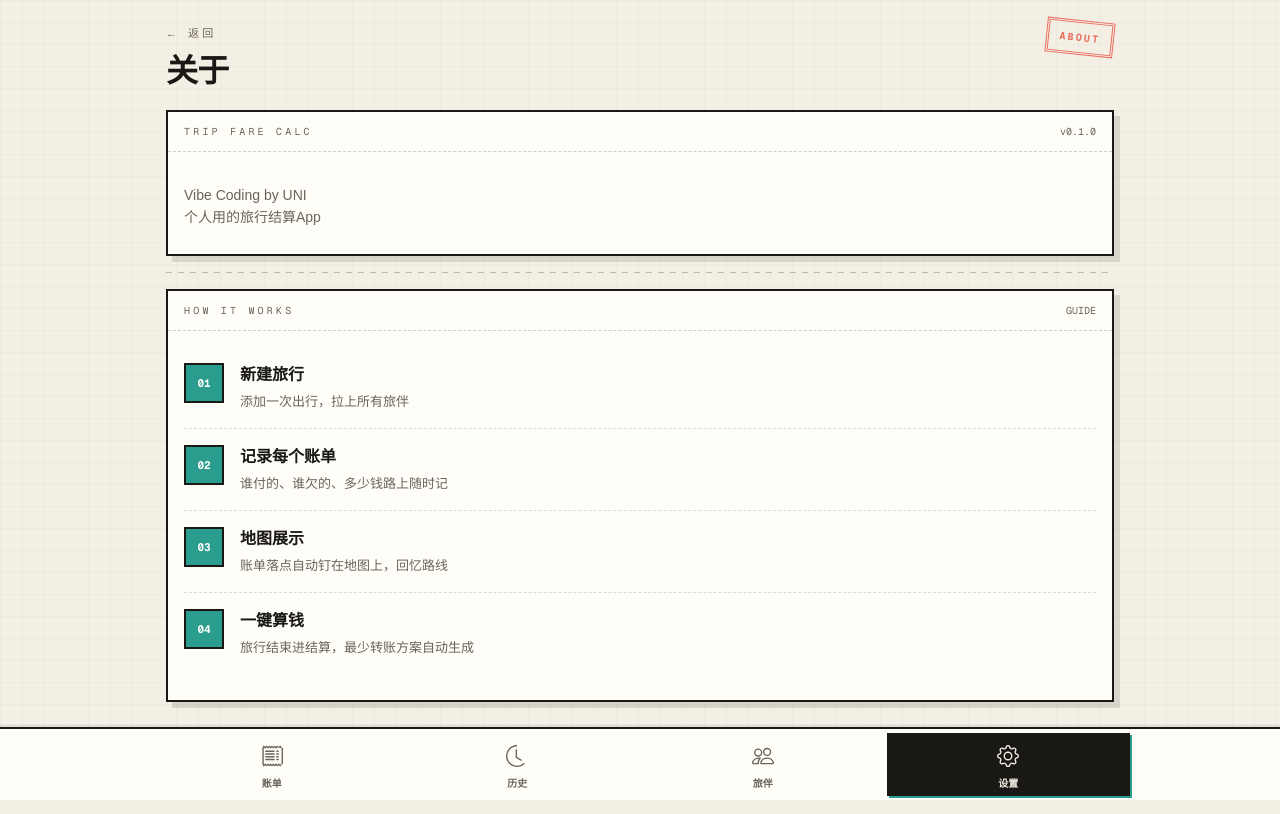
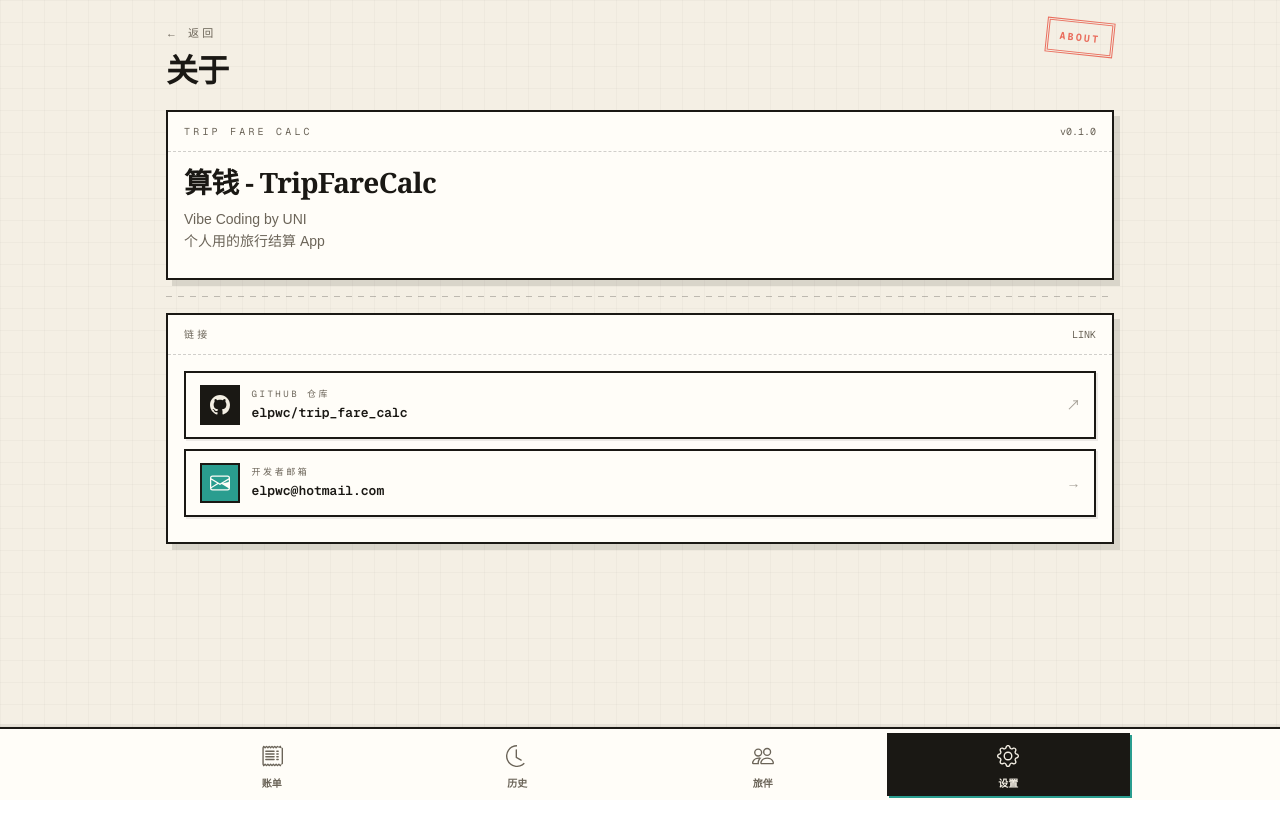
Before and after one commit to elpwc/trip_fare_calc, a Next.js app: page /user/about in a window 1280 px wide. Built offline with nearby package versions, Linux system fonts and the light colour scheme.

Commit message:
feat: about page

```diff
--- a/app/globals.css
+++ b/app/globals.css
@@ -127,6 +127,64 @@ html.dark .settings-ticket-hole {
 
 html.dark .settings-perforation {
 	background-image: repeating-linear-gradient(90deg, #f4efe4 0 6px, transparent 6px 12px);
+}
+
+.about-link-card {
+	display: flex;
+	align-items: center;
+	gap: 0.75rem;
+	padding: 0.75rem 0.85rem;
+	text-decoration: none;
+	transition: transform 0.12s ease, box-shadow 0.12s ease, background 0.12s ease;
+	@apply border-2 border-[#1a1814] bg-[#fffdf8] text-[#1a1814] dark:border-[#f4efe4] dark:bg-[#1c1a18] dark:text-[#f4efe4];
+	box-shadow: 2px 2px 0 rgba(26, 24, 20, 0.08);
+}
+
+html.dark .about-link-card {
+	box-shadow: 2px 2px 0 rgba(244, 239, 228, 0.06);
+}
+
+.about-link-card:hover {
+	transform: translate(-1px, -1px);
+	box-shadow: 3px 3px 0 rgba(26, 24, 20, 0.1);
+}
+
+html.dark .about-link-card:hover {
+	box-shadow: 3px 3px 0 rgba(244, 239, 228, 0.08);
+}
+
+.about-link-icon {
+	display: inline-flex;
+	height: 2.5rem;
+	width: 2.5rem;
+	flex-shrink: 0;
+	align-items: center;
+	justify-content: center;
+	border: 2px solid #1a1814;
+}
+
+html.dark .about-link-icon {
+	border-color: #f4efe4;
+}
+
+.about-link-icon-github {
+	background: #1a1814;
+	color: #f4efe4;
+}
+
+html.dark .about-link-icon-github {
+	background: #f4efe4;
+	color: #1a1814;
+}
+
+.about-link-icon-mail {
+	background: #2a9d8f;
+	color: #fffdf8;
+}
+
+html.dark .about-link-icon-mail {
+	background: #5fd3c4;
+	color: #1a1814;
 }
 
 .settings-input {
--- a/app/user/about/page.tsx
+++ b/app/user/about/page.tsx
@@ -1,18 +1,29 @@
 'use client';
 
-import Link from 'next/link';
 import SettingsShell from '@/src/components/settings/SettingsShell';
 import ReceiptPanel from '@/src/components/settings/ReceiptPanel';
 import Perforation from '@/src/components/settings/Perforation';
 import { usePreferences } from '@/src/utils/preferences-provider';
 import type { MessageKey } from '@/src/utils/i18n/messages';
 
-const milestoneKeys = [
-	{ step: '01', titleKey: 'about.step1Title', descKey: 'about.step1Desc' },
-	{ step: '02', titleKey: 'about.step2Title', descKey: 'about.step2Desc' },
-	{ step: '03', titleKey: 'about.step3Title', descKey: 'about.step3Desc' },
-	{ step: '04', titleKey: 'about.step4Title', descKey: 'about.step4Desc' },
-] as const satisfies ReadonlyArray<{ step: string; titleKey: MessageKey; descKey: MessageKey }>;
+const GITHUB_REPO = 'https://github.com/elpwc/trip_fare_calc';
+const DEVELOPER_EMAIL = 'elpwc@hotmail.com';
+
+function GitHubIcon() {
+	return (
+		<svg xmlns="http://www.w3.org/2000/svg" viewBox="0 0 16 16" width="20" height="20" fill="currentColor" aria-hidden>
+			<path d="M8 0C3.58 0 0 3.58 0 8c0 3.54 2.29 6.53 5.47 7.59.4.07.55-.17.55-.38 0-.19-.01-.82-.01-1.49-2.01.37-2.53-.49-2.69-.94-.09-.23-.48-.94-.82-1.13-.28-.15-.68-.52-.01-.53.63-.01 1.08.58 1.23.82.72 1.21 1.87.87 2.33.66.07-.52.28-.87.51-1.07-1.78-.2-3.64-.89-3.64-3.95 0-.87.31-1.59.82-2.15-.08-.2-.36-1.02.08-2.12 0 0 .67-.21 2.2.82.64-.18 1.32-.27 2-.27.68 0 1.36.09 2 .27 1.53-1.04 2.2-.82 2.2-.82.44 1.1.16 1.92.08 2.12.51.56.82 1.27.82 2.15 0 3.07-1.87 3.75-3.65 3.95.29.25.54.73.54 1.48 0 1.07-.01 1.93-.01 2.2 0 .21.15.46.55.38A8.013 8.013 0 0016 8c0-4.42-3.58-8-8-8z" />
+		</svg>
+	);
+}
+
+function MailIcon() {
+	return (
+		<svg xmlns="http://www.w3.org/2000/svg" viewBox="0 0 16 16" width="20" height="20" fill="currentColor" aria-hidden>
+			<path d="M0 4a2 2 0 0 1 2-2h12a2 2 0 0 1 2 2v8a2 2 0 0 1-2 2H2a2 2 0 0 1-2-2V4Zm2-1a1 1 0 0 0-1 1v.217l7 4.2 7-4.2V4a1 1 0 0 0-1-1H2Zm13 2.383-4.708 2.825L15 7.105V5.383Zm-.034 6.876-5.64-3.471L8 9.583l-1.326-.795-5.64 3.47A1 1 0 0 0 2 13h12a1 1 0 0 0 .966-.741ZM1 11.105l4.708-2.817L1 5.383v5.722Z" />
+		</svg>
+	);
+}
 
 export default function AboutPage() {
 	const { t } = usePreferences();
@@ -20,27 +31,50 @@ export default function AboutPage() {
 	return (
 		<SettingsShell title={t('page.about')} subtitle="" stamp="ABOUT" backHref="/user">
 			<ReceiptPanel label="TRIP FARE CALC" serial="v0.1.0">
-				<div className="space-y-4">
-					<p className="settings-display text-2xl leading-tight"></p>
+				<div className="space-y-3">
+					<p className="settings-display text-[1.75rem] leading-none tracking-tight">{t('app.name')}</p>
 					<p className="text-app-muted whitespace-pre-line text-[14px] leading-relaxed">{t('about.intro')}</p>
 				</div>
 			</ReceiptPanel>
 
 			<Perforation />
 
-			<ReceiptPanel label="HOW IT WORKS" serial="GUIDE">
-				<div className="space-y-0">
-					{milestoneKeys.map((item, index) => (
-						<div key={item.step} className={`flex gap-4 py-4 ${index !== milestoneKeys.length - 1 ? 'border-b border-dashed border-[#1a1814]/15 dark:border-[#f4efe4]/10' : ''}`}>
-							<div className="settings-mono flex h-10 w-10 shrink-0 items-center justify-center border-2 border-[#1a1814] bg-[#2a9d8f] text-[11px] font-bold text-[#fffdf8] dark:border-[#f4efe4] dark:bg-[#5fd3c4] dark:text-[#1a1814]">
-								{item.step}
-							</div>
-							<div>
-								<p className="font-semibold">{t(item.titleKey)}</p>
-								<p className="text-app-muted mt-1 text-[13px] leading-relaxed">{t(item.descKey)}</p>
-							</div>
-						</div>
-					))}
+			<ReceiptPanel label={t('about.linksSection')} serial="LINK">
+				<div className="space-y-2.5">
+					<a
+						href={GITHUB_REPO}
+						target="_blank"
+						rel="noopener noreferrer"
+						className="about-link-card group"
+					>
+						<span className="about-link-icon about-link-icon-github">
+							<GitHubIcon />
+						</span>
+						<span className="min-w-0 flex-1">
+							<span className="app-label block">{t('about.github')}</span>
+							<span className="settings-mono mt-0.5 block truncate text-[13px] font-semibold group-hover:text-[#2a9d8f] dark:group-hover:text-[#5fd3c4]">
+								elpwc/trip_fare_calc
+							</span>
+						</span>
+						<span className="settings-mono shrink-0 text-sm text-app-muted opacity-60 group-hover:opacity-100" aria-hidden>
+							↗
+						</span>
+					</a>
+
+					<a href={`mailto:${DEVELOPER_EMAIL}`} className="about-link-card group">
+						<span className="about-link-icon about-link-icon-mail">
+							<MailIcon />
+						</span>
+						<span className="min-w-0 flex-1">
+							<span className="app-label block">{t('about.developerEmail')}</span>
+							<span className="settings-mono mt-0.5 block truncate text-[13px] font-semibold group-hover:text-[#2a9d8f] dark:group-hover:text-[#5fd3c4]">
+								{DEVELOPER_EMAIL}
+							</span>
+						</span>
+						<span className="settings-mono shrink-0 text-sm text-app-muted opacity-60 group-hover:opacity-100" aria-hidden>
+							→
+						</span>
+					</a>
 				</div>
 			</ReceiptPanel>
 		</SettingsShell>
--- a/app/user/feedback/page.tsx
+++ b/app/user/feedback/page.tsx
@@ -19,8 +19,33 @@ export default function FeedbackPage() {
 	const { t } = usePreferences();
 	const [openIndex, setOpenIndex] = useState<number | null>(0);
 
+	const milestoneKeys = [
+		{ step: '01', titleKey: 'about.step1Title', descKey: 'about.step1Desc' },
+		{ step: '02', titleKey: 'about.step2Title', descKey: 'about.step2Desc' },
+		{ step: '03', titleKey: 'about.step3Title', descKey: 'about.step3Desc' },
+		{ step: '04', titleKey: 'about.step4Title', descKey: 'about.step4Desc' },
+	] as const satisfies ReadonlyArray<{ step: string; titleKey: MessageKey; descKey: MessageKey }>;
+
 	return (
 		<SettingsShell title={t('page.feedback')} subtitle="" stamp="HELP" backHref="/user">
+			<ReceiptPanel label="HOW IT WORKS" serial="GUIDE">
+				<div className="space-y-0">
+					{milestoneKeys.map((item, index) => (
+						<div key={item.step} className={`flex gap-4 py-4 ${index !== milestoneKeys.length - 1 ? 'border-b border-dashed border-[#1a1814]/15 dark:border-[#f4efe4]/10' : ''}`}>
+							<div className="settings-mono flex h-10 w-10 shrink-0 items-center justify-center border-2 border-[#1a1814] bg-[#2a9d8f] text-[11px] font-bold text-[#fffdf8] dark:border-[#f4efe4] dark:bg-[#5fd3c4] dark:text-[#1a1814]">
+								{item.step}
+							</div>
+							<div>
+								<p className="font-semibold">{t(item.titleKey)}</p>
+								<p className="text-app-muted mt-1 text-[13px] leading-relaxed">{t(item.descKey)}</p>
+							</div>
+						</div>
+					))}
+				</div>
+			</ReceiptPanel>
+
+			<Perforation />
+
 			<ReceiptPanel label={t('feedback.faqSection')} serial="NO.001">
 				<div className="space-y-3">
 					{faqKeys.map((item, index) => {
@@ -35,9 +60,7 @@ export default function FeedbackPage() {
 									<span className="settings-mono text-app-danger shrink-0">{open ? '−' : '+'}</span>
 								</button>
 								{open ? (
-									<div className="text-app-muted border-t border-dashed border-[#1a1814]/15 px-4 py-3 text-[13px] leading-relaxed dark:border-[#f4efe4]/10">
-										{t(item.aKey)}
-									</div>
+									<div className="text-app-muted border-t border-dashed border-[#1a1814]/15 px-4 py-3 text-[13px] leading-relaxed dark:border-[#f4efe4]/10">{t(item.aKey)}</div>
 								) : null}
 							</div>
 						);
--- a/src/utils/i18n/locales/en.ts
+++ b/src/utils/i18n/locales/en.ts
@@ -1,5 +1,5 @@
 export const en = {
-	'app.name': 'SplitBill',
+	'app.name': 'TripFareCalc',
 	'app.description': 'Travel expense splitting and settlement tool',
 
 	'page.home': 'Bills',
@@ -310,6 +310,9 @@ export const en = {
 	'user.promptNewPassword': 'Please enter a new password',
 
 	'about.intro': 'Vibe Coding by UNI\nA personal travel settlement app',
+	'about.linksSection': 'Links',
+	'about.github': 'GitHub Repository',
+	'about.developerEmail': 'Developer Email',
 	'about.step1Title': 'Create a Trip',
 	'about.step1Desc': 'Add a trip and invite all your travel companions',
 	'about.step2Title': 'Record Every Bill',
--- a/src/utils/i18n/locales/ja.ts
+++ b/src/utils/i18n/locales/ja.ts
@@ -1,5 +1,5 @@
 export const ja = {
-	'app.name': '割勘',
+	'app.name': '割勘 - TripFareCalc',
 	'app.description': '旅行の割り勘・精算ツール',
 
 	'page.home': '請求',
@@ -310,6 +310,9 @@ export const ja = {
 	'user.promptNewPassword': '新しいパスワードを入力してください',
 
 	'about.intro': 'Vibe Coding by UNI\n個人用の旅行精算アプリ',
+	'about.linksSection': 'リンク',
+	'about.github': 'GitHub リポジトリ',
+	'about.developerEmail': '開発者メール',
 	'about.step1Title': '旅行を作成',
 	'about.step1Desc': '旅行を追加し、すべての旅伴を招待',
 	'about.step2Title': '請求を記録',
--- a/src/utils/i18n/locales/zh-CN.ts
+++ b/src/utils/i18n/locales/zh-CN.ts
@@ -1,5 +1,5 @@
 export const zhCN = {
-	'app.name': '算钱',
+	'app.name': '算钱 - TripFareCalc',
 	'app.description': '旅行 AA 账单与结算工具',
 
 	'page.home': '账单',
@@ -10,7 +10,7 @@ export const zhCN = {
 	'page.share': '分享',
 	'page.newBill': '新建账单',
 	'page.editBill': '编辑账单',
-	'page.feedback': '疑问与反馈',
+	'page.feedback': '说明与常见问题',
 	'page.about': '关于',
 	'page.testFriends': '测试旅伴',
 	'page.testHomepageIcons': '测试图标',
@@ -291,7 +291,7 @@ export const zhCN = {
 	'user.currentEmail': '当前：{email}',
 	'user.changePassword': '修改密码',
 	'user.changePasswordDesc': '定期更换密码，保护旅途账单',
-	'user.feedbackLink': '疑问与反馈',
+	'user.feedbackLink': '说明与常见问题',
 	'user.feedbackDesc': '常见问题与意见入口',
 	'user.aboutLink': '关于',
 	'user.aboutDesc': '了解旅行结算的故事',
@@ -309,7 +309,10 @@ export const zhCN = {
 	'user.promptOldPassword': '请输入当前密码',
 	'user.promptNewPassword': '请输入新密码',
 
-	'about.intro': 'Vibe Coding by UNI\n个人用的旅行结算App',
+	'about.intro': 'Vibe Coding by UNI\n个人用的旅行结算 App',
+	'about.linksSection': '链接',
+	'about.github': 'GitHub 仓库',
+	'about.developerEmail': '开发者邮箱',
 	'about.step1Title': '新建旅行',
 	'about.step1Desc': '添加一次出行，拉上所有旅伴',
 	'about.step2Title': '记录每个账单',
```
